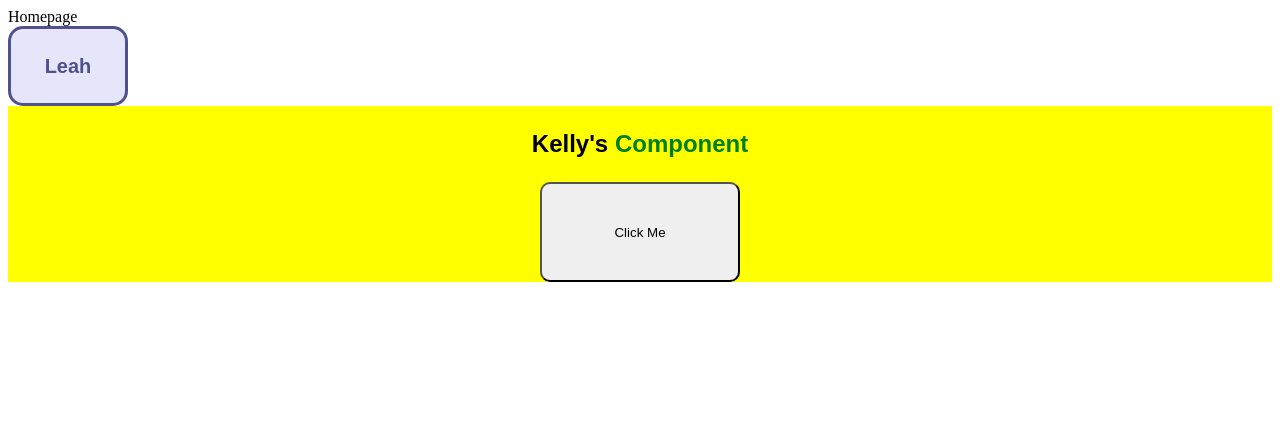
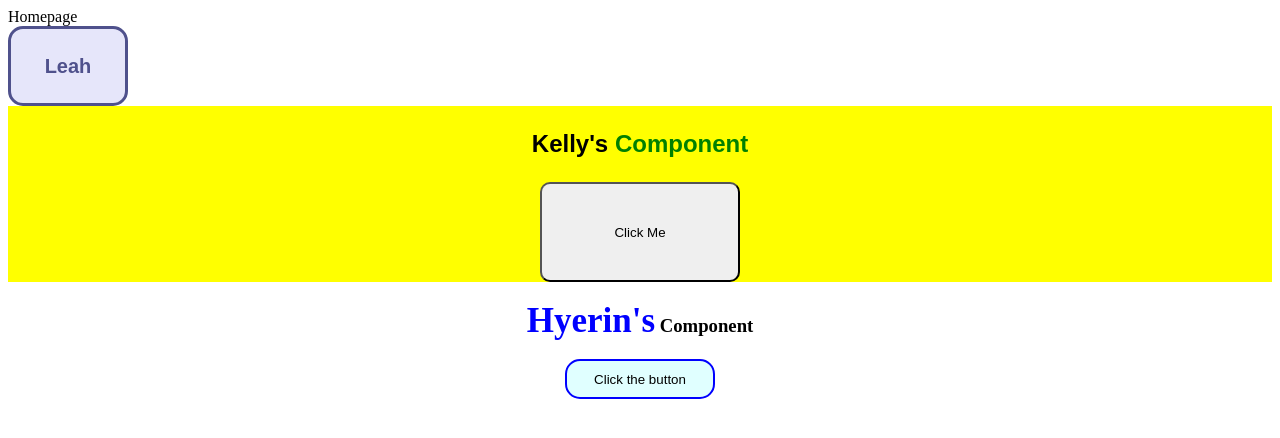
Before and after one commit to KellyMenzul/group-5, a Next.js app in the folder exercise4/: page / in a window 1280 px wide. Shown: the top 438 px of the page. Built offline with nearby package versions, Linux system fonts and the light colour scheme.

Commit message:
Hyerin CompComponent4

```diff
--- a/exercise4/comps/CustomComponent4/index.js
+++ b/exercise4/comps/CustomComponent4/index.js
@@ -0,0 +1,39 @@
+function HyerinComp({
+    flex="flex",
+    column="column",
+    center="center",
+    times="Times New Roman",
+    color="blue",
+    fontsize="35px",
+    width="150px",
+    height="40px",
+    radius = "15px",
+    border = "2px solid blue",
+    bgcolor = "lightcyan",
+    pointer = "pointer"
+
+}){
+    return <div style={{
+        display:flex,
+        flexDirection:column,
+        alignItems:center,
+    }}>
+        <h3 style={{
+            fontFamily:times,
+        }}><span style={{
+            color:color,
+            fontSize:fontsize,
+        }}>Hyerin's</span> Component</h3>
+        <button style={{
+            width:width,
+            height:height,
+            borderRadius:radius,
+            backgroundColor:bgcolor,
+            border:border,
+            cursor:pointer,
+        }}>Click the button</button>
+    </div>
+}
+
+
+export default HyerinComp;
--- a/exercise4/pages/index.js
+++ b/exercise4/pages/index.js
@@ -1,5 +1,6 @@
 import LeahComp from '../comps/CustomComponent1';
 import KellyComp from '../comps/CustomComponent2';
+import HyerinComp from '../comps/CustomComponent4';
 
  function Home() {
   return (
@@ -7,6 +8,7 @@ import KellyComp from '../comps/CustomComponent2';
       Homepage
       <LeahComp/>
       <KellyComp/>
+      <HyerinComp/>
     </div>
   )
 }
```
Also changed, not shown: 1 other file (tests, documents, lock files or other folders).
